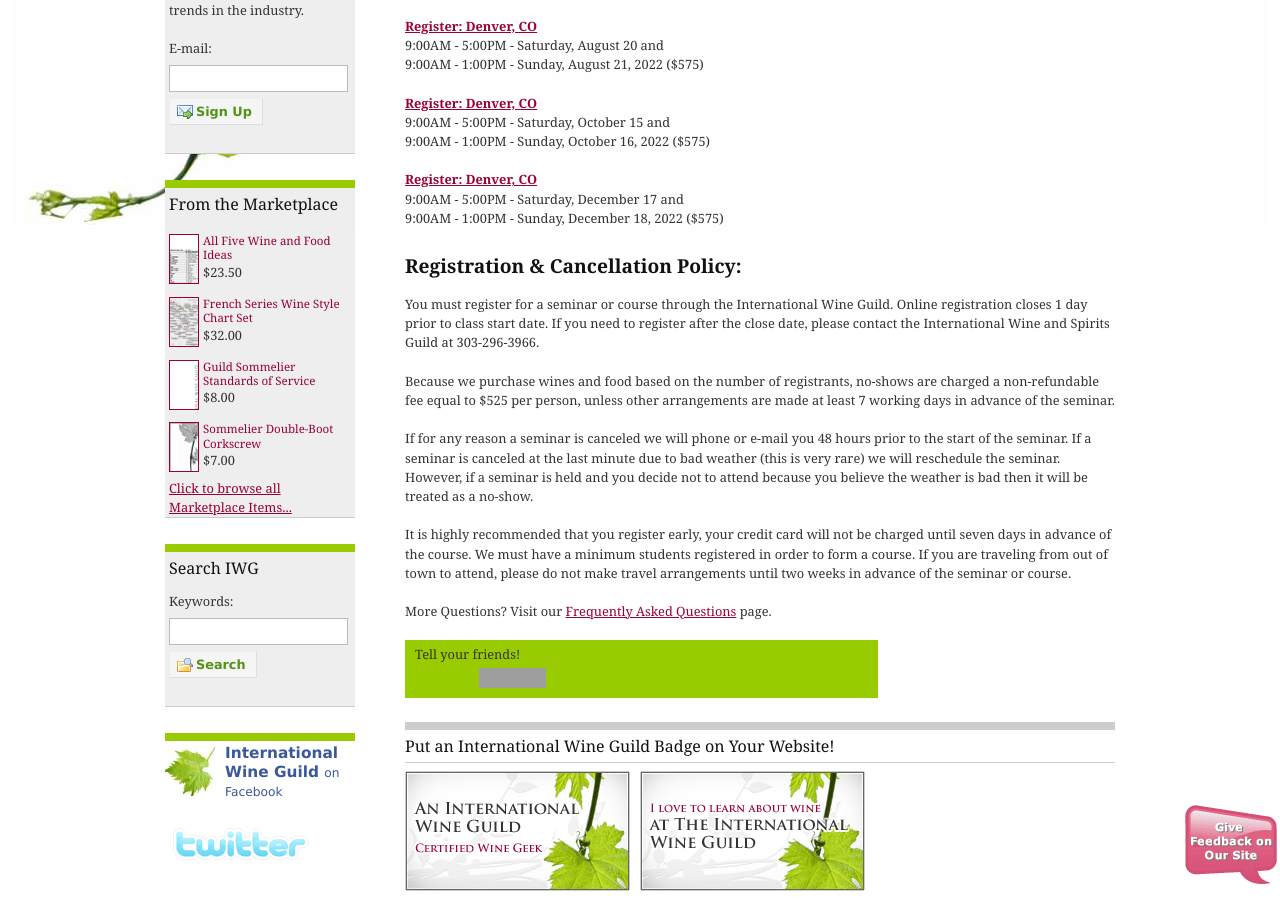
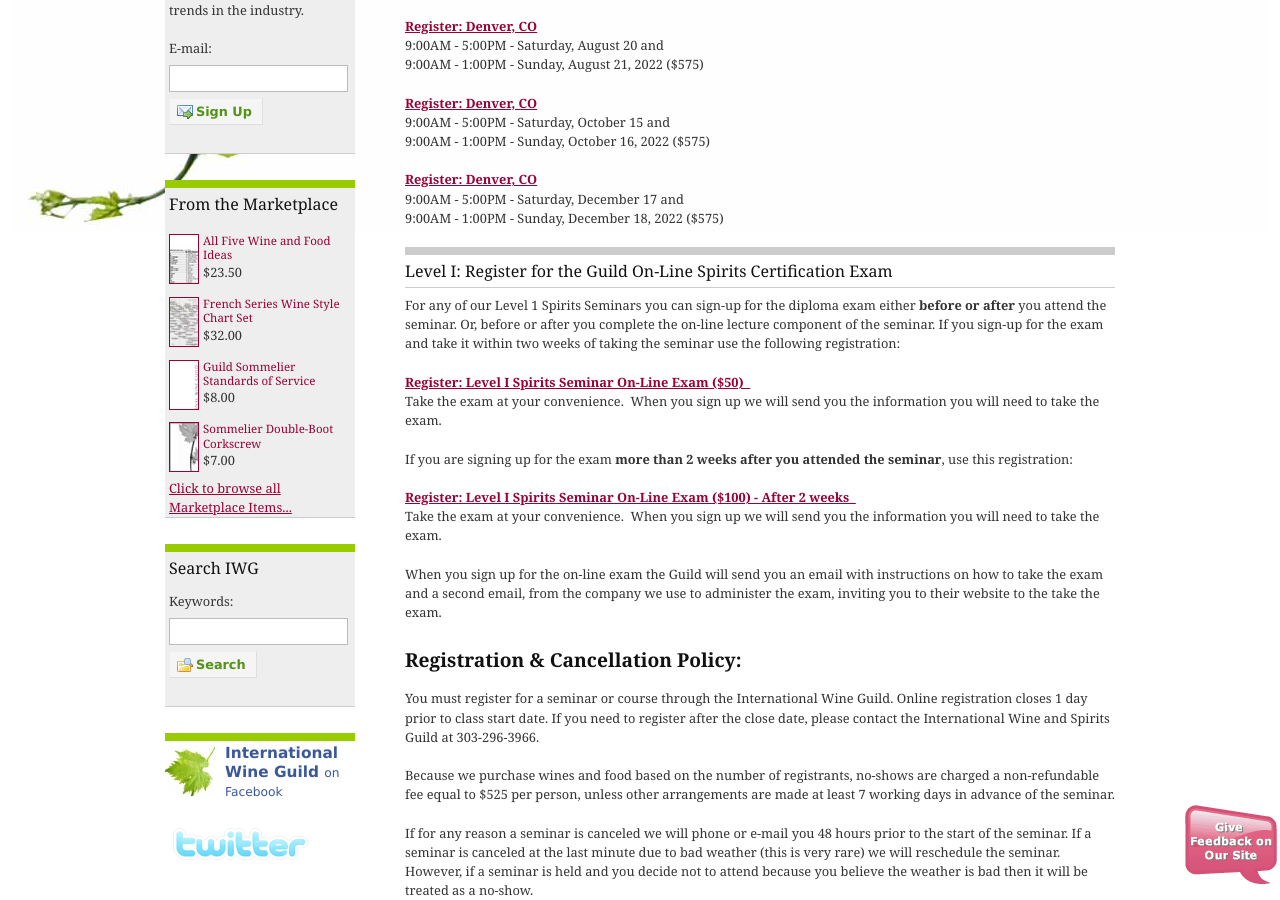
Before and after one commit to CKDev/internationalwineguild.com, a Jekyll site: the page built from level-i-register-for-the-guild-fine-spirits-certification-seminar.html, in a window 1280 px wide and 900 px high, scrolled down 749 px. Built offline with Jekyll 4.4.1, drawn with Linux system fonts in a browser that asks for light colours; a script that is not in the unit is left out; comment, search, counter and statistics services are not loaded; grey boxes are pictures that could not be loaded.

Commit message:
Update level-i-register-for-the-guild-fine-spirits-certification-seminar.html

```diff
--- a/level-i-register-for-the-guild-fine-spirits-certification-seminar.html
+++ b/level-i-register-for-the-guild-fine-spirits-certification-seminar.html
@@ -47,6 +47,32 @@
   9:00AM - 1:00PM - Sunday, December 18, 2022 ($575)
 </p>
 
+<h2>Level I: Register for the Guild On-Line Spirits Certification Exam</h2>
+
+<p>For any of our Level 1 Spirits Seminars you can sign-up for the diploma exam either <strong>before or after</strong>
+  you attend the seminar. Or, before or after you complete the on-line lecture component of the seminar. If you sign-up for the exam and take it within two weeks of taking the seminar use the
+  following registration:</p>
+
+<p><a class="ga-track"
+
+    href="http://ww4.aitsafe.com/cf/add.cfm?userid=6714687&amp;product=Level+I+Spirits+Seminar+On-Line+Exam++-++at your convenience&amp;price=50&amp;return=www.internationalwineguild.com/register-for-the-guild-certification-seminar"><strong>Register:
+      Level I  Spirits Seminar On-Line Exam ($50) &nbsp;<br>
+    </strong></a>Take the exam at your convenience. &nbsp;When you sign up we will send you the information you will
+  need to take the exam.&nbsp;</p>
+
+<p>If you are signing up for the exam <strong>more than 2 weeks after you attended the seminar</strong>, use this
+  registration:</p>
+
+<p><a class="ga-track"
+    href="http://ww4.aitsafe.com/cf/add.cfm?userid=6714687&amp;product=Level+I+Spirits+Seminar+On-Line+Exam+After+2-Weeks++-++at your convenience&amp;price=100&amp;return=www.internationalwineguild.com/register-for-the-guild-certification-seminar"><strong>Register:
+      Level I Spirits Seminar On-Line Exam ($100) - After 2 weeks &nbsp;<br>
+    </strong></a>Take the exam at your convenience. &nbsp;When you sign up we will send you the information you will
+  need to take the exam.&nbsp;</p>
+
+<p>When you sign up for the on-line exam the Guild will send you an email with instructions on how to take the exam
+  and a second email, from the company we use to administer the exam, inviting you to their website to the take the
+  exam.</p>
+
 <h3><strong>Registration &amp; Cancellation Policy: </strong></h3>
 <p>You must register for a seminar or course through the International Wine Guild. Online registration closes 1 day prior to
   class start date. If you need to register after the close date, please contact the International Wine and Spirits
```
